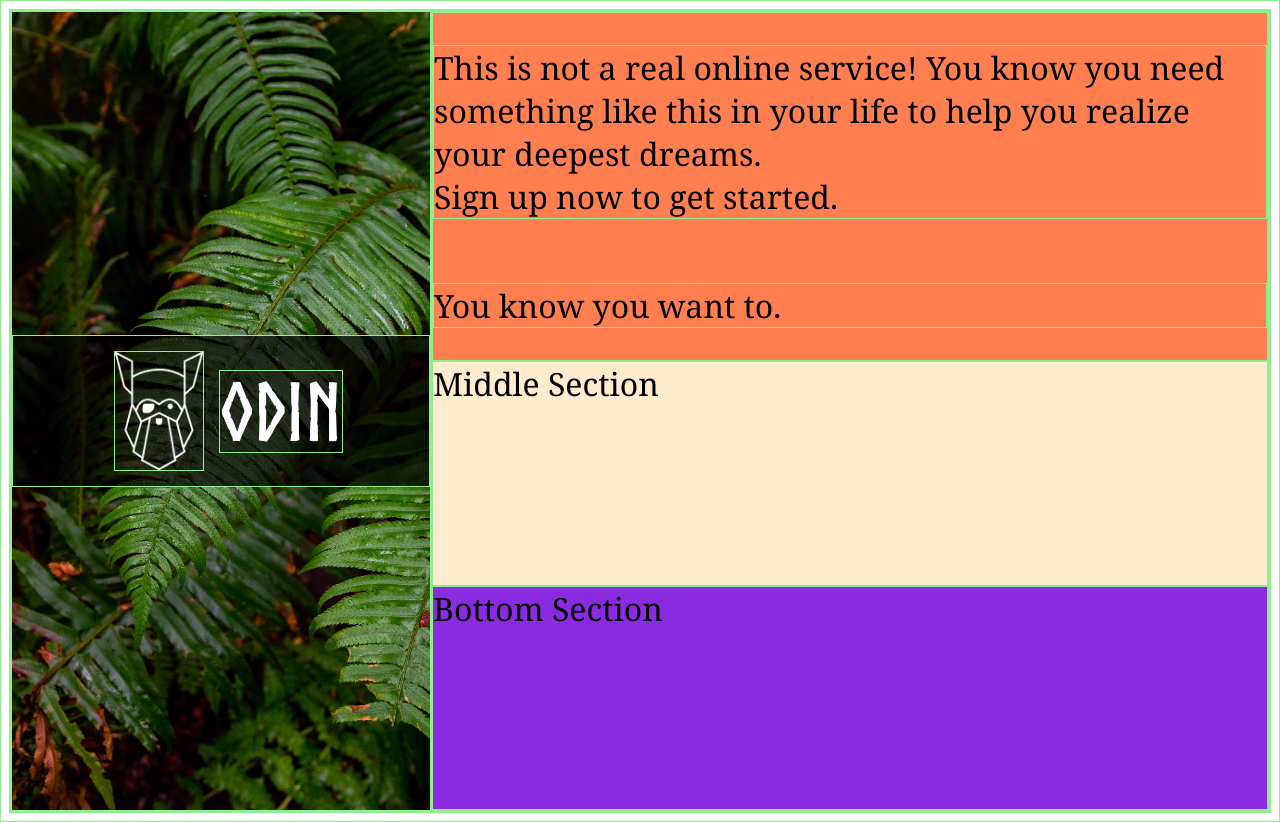
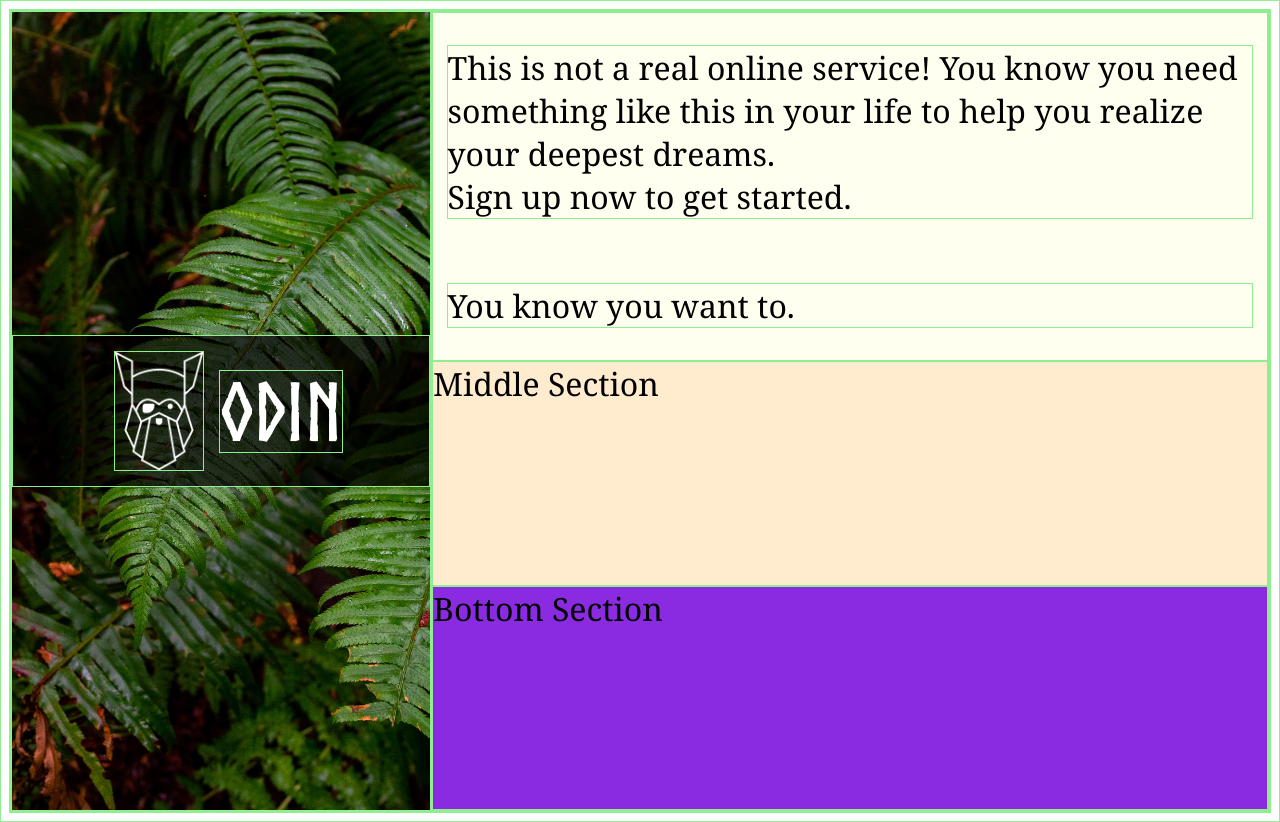
Before and after one commit to gregmjsco/odin-sign-up, a plain HTML site: page index.html in a window 1280 px wide. Drawn offline with Linux system fonts and the light colour scheme.

Commit message:
Adjust background and position of right top section

```diff
--- a/style.css
+++ b/style.css
@@ -10,6 +10,10 @@ body {
 @font-face {
     font-family: odin-font;
     src: url(Norse-Bold.otf);
+}
+
+p {
+   width: clamp(45ch, 50%, 75ch);
 }
 .container {
     display: flex;
@@ -60,8 +64,9 @@ body {
     display: flex;
     flex-direction: column;
     justify-content: center;
+    align-items: center;
     flex: 1;
-    background-color: coral;
+    background-color: ivory ;
 }
 
 .middle{
```
